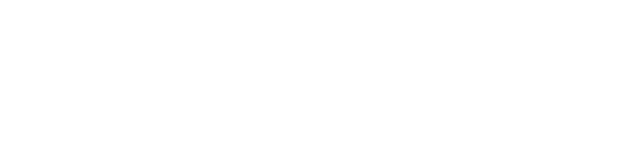
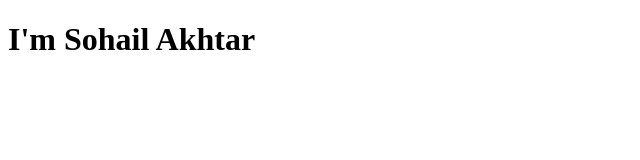
Before and after one commit to isohailakhtar/porfolio, a plain HTML site: page index.html in a window 1280 px wide. Shown: the whole page, without its empty margins (0-640 px from the left). Drawn offline with Linux system fonts and the light colour scheme.

Commit message:
index.html

```diff
--- a/index.html
+++ b/index.html
@@ -6,6 +6,6 @@
     <title>Sohail Akhtar</title>
 </head>
 <body>
-
+    <h1>I'm Sohail Akhtar</h1>
 </body>
 </html>
```
